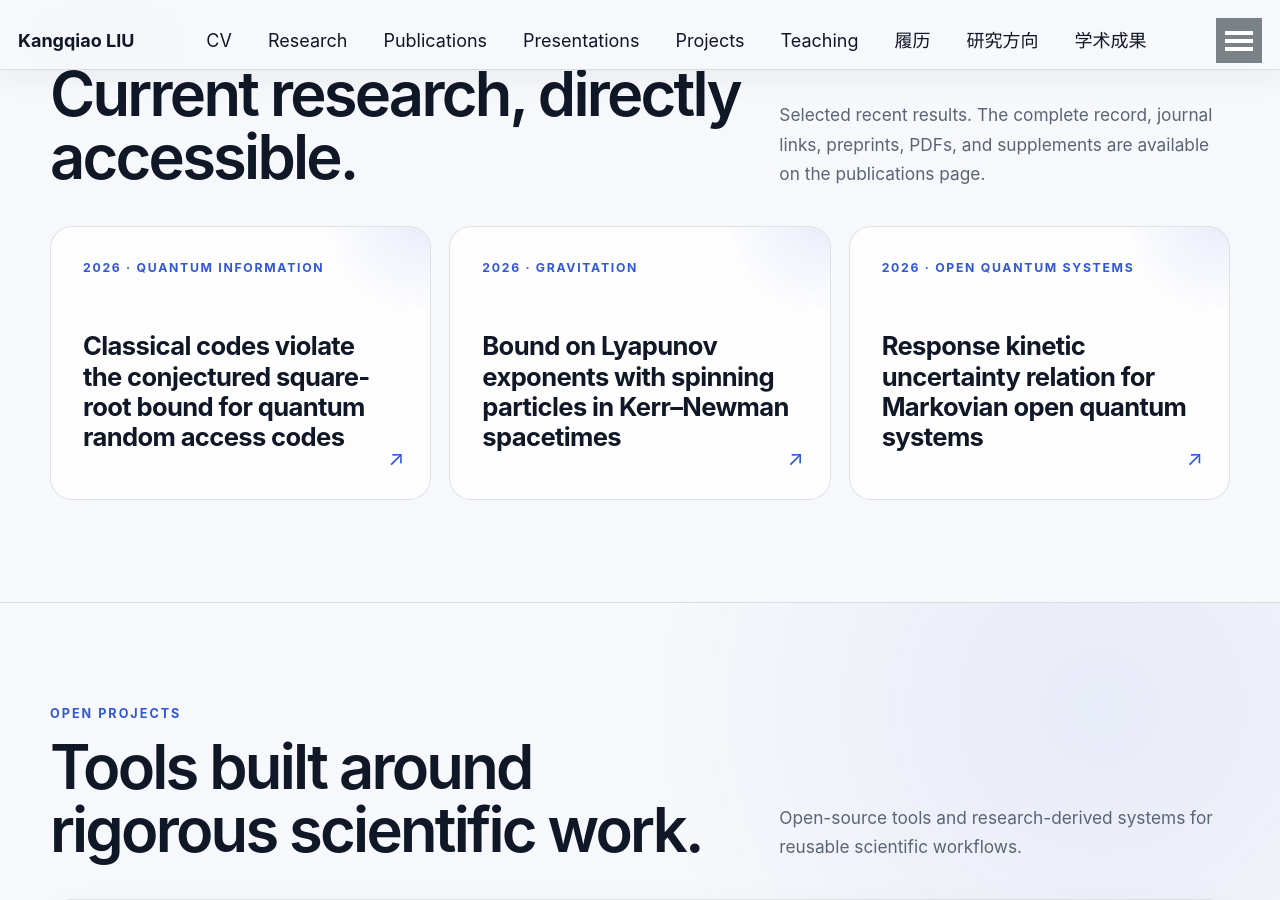
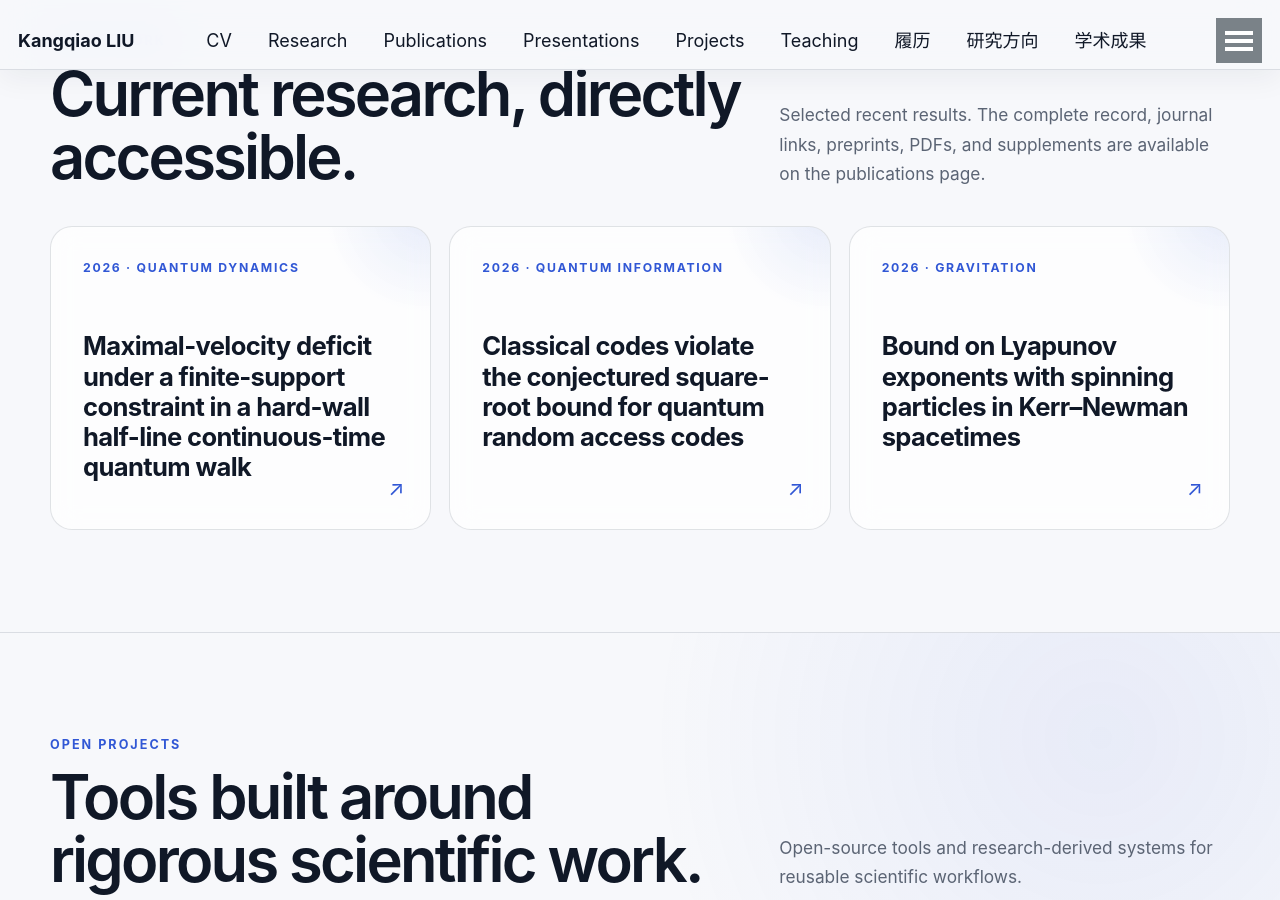
Before and after one commit to KangqiaoLiu/KangqiaoLiu.github.io, a Jekyll site: the page built from _pages/about.md, in a window 1280 px wide and 900 px high, scrolled down 1916 px. Built offline with Jekyll 4.4.1, drawn with Linux system fonts in a browser that asks for light colours; some web fonts are replaced.

Commit message:
Update homepage recent work with latest PRA

```diff
--- a/_pages/about.md
+++ b/_pages/about.md
@@ -113,6 +113,12 @@ redirect_from:
       </div>
 
       <div class="ai-work-grid">
+        <a class="ai-work-card ai-reveal" href="https://journals.aps.org/pra/abstract/10.1103/dyyr-z1k8" target="_blank" rel="noopener">
+          <span class="ai-card__index">2026 · QUANTUM DYNAMICS</span>
+          <span class="ai-card__title">Maximal-velocity deficit under a finite-support constraint in a hard-wall half-line continuous-time quantum walk</span>
+          <span class="ai-card__arrow" aria-hidden="true">↗</span>
+        </a>
+
         <a class="ai-work-card ai-reveal" href="https://arxiv.org/abs/2607.15617" target="_blank" rel="noopener">
           <span class="ai-card__index">2026 · QUANTUM INFORMATION</span>
           <span class="ai-card__title">Classical codes violate the conjectured square-root bound for quantum random access codes</span>
@@ -122,12 +128,6 @@ redirect_from:
         <a class="ai-work-card ai-reveal" href="https://doi.org/10.1140/epjc/s10052-026-15894-8" target="_blank" rel="noopener">
           <span class="ai-card__index">2026 · GRAVITATION</span>
           <span class="ai-card__title">Bound on Lyapunov exponents with spinning particles in Kerr–Newman spacetimes</span>
-          <span class="ai-card__arrow" aria-hidden="true">↗</span>
-        </a>
-
-        <a class="ai-work-card ai-reveal" href="https://journals.aps.org/pra/abstract/10.1103/ps1b-8l1x" target="_blank" rel="noopener">
-          <span class="ai-card__index">2026 · OPEN QUANTUM SYSTEMS</span>
-          <span class="ai-card__title">Response kinetic uncertainty relation for Markovian open quantum systems</span>
           <span class="ai-card__arrow" aria-hidden="true">↗</span>
         </a>
       </div>
```
